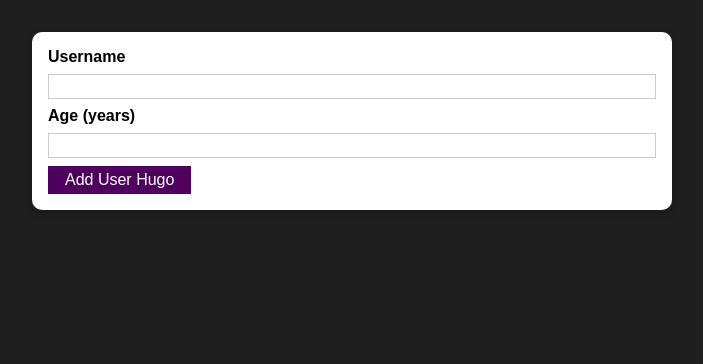
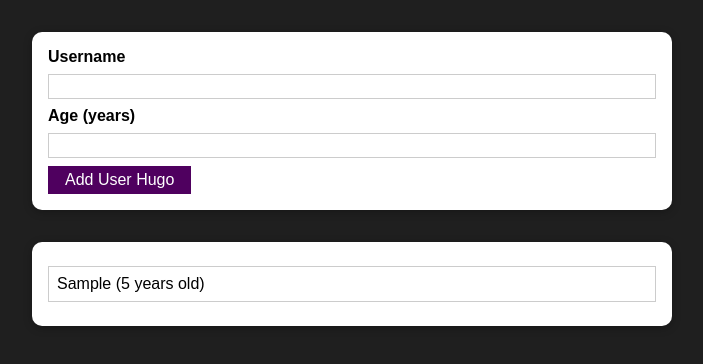
Before and after one commit to hmachefe/UDEMY-Section-8, a React (Create React App) app in the folder UDEMY-Section-8/: page / in a window 1280 px wide. Both pictures are taken after typing "Sample", "5" into the empty fields and a click on the button "Add User Hugo". Shown: the top 364 px of the page, without its empty margins (288-991 px from the left). Built offline with nearby package versions, Linux system fonts and the light colour scheme.

Commit message:
lesson-94

```diff
--- a/UDEMY-Section-8/src/App.js
+++ b/UDEMY-Section-8/src/App.js
@@ -1,10 +1,20 @@
-import React from 'react';
-import AddUSer from './components/users/AddUser';
+import React, { useState } from "react";
+import AddUser from "./components/users/AddUser";
+import UsersList from "./components/UI/UsersList";
 
 function App() {
+  const [usersList, setUsersList] = useState([]);
+
+  const userAddedHandler = (uName, uAge) => {
+    setUsersList((prevList) => {
+      return [...prevList, { name: uName, age: uAge, id: Math.random() }];
+    });
+  };
+
   return (
     <div>
-      <AddUSer />
+      <AddUser onUserAdded={userAddedHandler} />
+      <UsersList users={usersList} />
     </div>
   );
 }
--- a/UDEMY-Section-8/src/components/UI/Card.js
+++ b/UDEMY-Section-8/src/components/UI/Card.js
@@ -1,9 +1,10 @@
-import classes from './Card.module.css'
+import React from "react";
+import classes from "./Card.module.css";
 
 const Card = (props) => {
-    return <div className={`${props.cssClass} ${classes.card}`}>
-        {props.children}
-    </div>;
-}
+  return (
+    <div className={`${classes.card} ${props.cssClass}`}>{props.children}</div>
+  );
+};
 
 export default Card;
--- /dev/null
+++ b/UDEMY-Section-8/src/components/UI/UsersList.js
@@ -0,0 +1,18 @@
+import Card from "./Card";
+import classes from "./UsersList.module.css";
+
+const UsersList = (props) => {
+  return (
+    <Card cssClass={classes.users}>
+      <ul>
+        {props.users.map((user) => (
+          <li key={user.id}>
+            {user.name} ({user.age} years old)
+          </li>
+        ))}
+      </ul>
+    </Card>
+  );
+};
+
+export default UsersList;
--- /dev/null
+++ b/UDEMY-Section-8/src/components/UI/UsersList.module.css
@@ -0,0 +1,16 @@
+.users {
+  margin: 2rem auto;
+  width: 90%;
+  max-width: 40rem;
+}
+
+.users ul {
+  list-style: none;
+  padding: 1rem;
+}
+
+.users li {
+  border: 1px solid #ccc;
+  margin: 0.5rem 0;
+  padding: 0.5rem;
+}
--- a/UDEMY-Section-8/src/components/users/AddUser.js
+++ b/UDEMY-Section-8/src/components/users/AddUser.js
@@ -3,20 +3,20 @@ import Card from "../UI/Card";
 import Button from "../UI/Button";
 import classes from "./AddUser.module.css";
 
-const AddUSer = (props) => {
+const AddUser = (props) => {
   const [enteredUsername, setEnteredUsername] = useState("");
   const [enteredAge, setEnteredAge] = useState("");
 
   const addUserHandler = (event) => {
     event.preventDefault();
-    console.log(enteredUsername + " - " + enteredAge);
     if (enteredUsername.trim().length === 0 || enteredAge.trim().length === 0) {
       return;
     }
     if (+enteredAge < 1) {
       return;
     }
-
+    // console.log(enteredUsername + " - " + enteredAge);
+    props.onUserAdded(enteredUsername, enteredAge);
     setEnteredAge("");
     setEnteredUsername("");
   };
@@ -52,4 +52,4 @@ const AddUSer = (props) => {
   );
 };
 
-export default AddUSer;
+export default AddUser;
```
Also changed, not shown: UDEMY-Section-8/src/components/UI/Button.js (+10 -5 lines).
